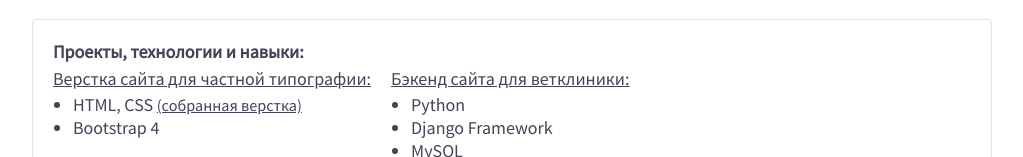
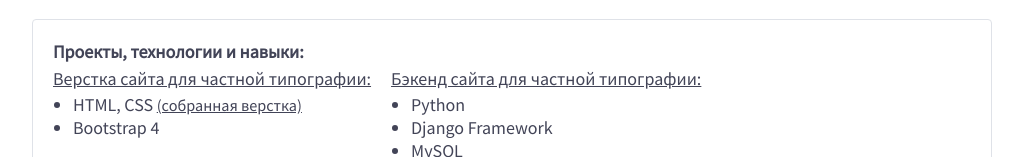
Before and after one commit to gogganesko/resume, a plain HTML site: page index.html in a window 1280 px wide. Shown: the part 520-677 px from the top of the page, without its empty margins (128-1151 px from the left). Drawn offline with Linux system fonts and the light colour scheme.

Commit message:
Update index.html

```diff
--- a/index.html
+++ b/index.html
@@ -57,7 +57,7 @@
             </div>
             <div class="col-ul">
                 <a href="https://github.com/gogganesko/DjangoBackendExample" target="_blank">Бэкенд сайта для
-                    ветклиники:</a>
+                    частной типографии:</a>
                 <ul>
                     <li>Python</li>
                     <li>Django Framework</li>
```
